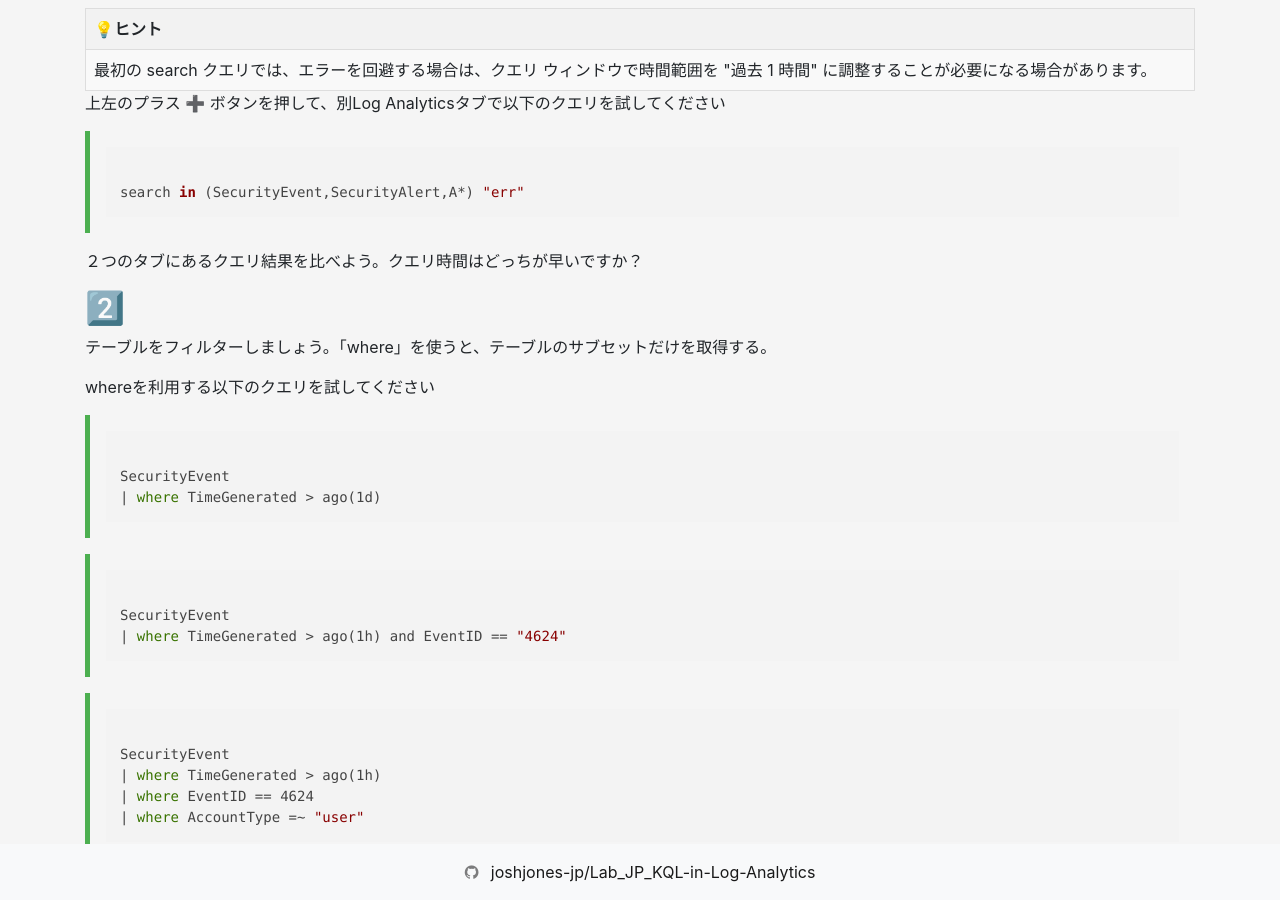
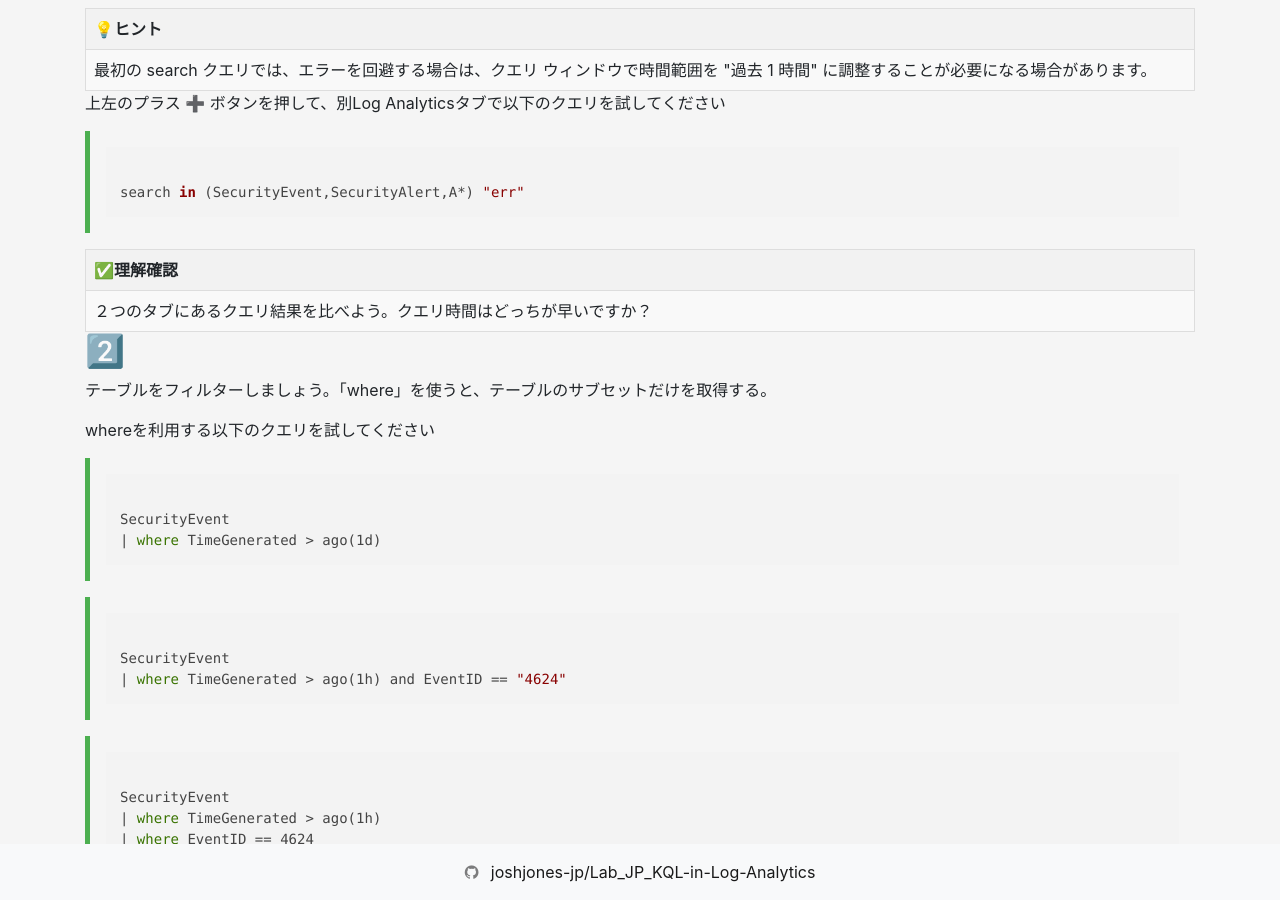
Before and after one commit to joshjones-jp/Lab_JP_KQL-in-Log-Analytics, a Jekyll site: the page built from KQL-LA演習.md, in a window 1280 px wide and 900 px high, scrolled down 6151 px. Built offline with Jekyll 4.4.1, drawn with Linux system fonts in a browser that asks for light colours; nearby versions of some CDN libraries.

Commit message:
Update KQL-LA演習.md

```diff
--- a/KQL-LA演習.md
+++ b/KQL-LA演習.md
@@ -129,6 +129,7 @@ Log Analytics ワークスペースは、すべての Azure および Azure 以
 
 # 演習：Microsoft Sentinel用の KQL
 
+
 ## **1️⃣**
 以下のクエリをコピーして、クエリウィンドウに使用してください
 
@@ -142,6 +143,7 @@ search "err"
 </code></pre>
 </div>
 
+
 <table>
   <tr>
     <th>💡ヒント</th>
@@ -151,7 +153,9 @@ search "err"
   </tr>
 </table>
 
+
 上左のプラス ➕ ボタンを押して、別Log Analyticsタブで以下のクエリを試してください
+
 
 <div class="code-container">
 <link rel="stylesheet" href="//cdnjs.cloudflare.com/ajax/libs/highlight.js/10.7.2/styles/default.min.css">
@@ -163,13 +167,21 @@ search in (SecurityEvent,SecurityAlert,A*) "err"
 </div>
 
 
-２つのタブにあるクエリ結果を比べよう。クエリ時間はどっちが早いですか？
+<table>
+  <tr>
+    <th>✅理解確認</th>
+  </tr>
+  <tr>
+    <td>２つのタブにあるクエリ結果を比べよう。クエリ時間はどっちが早いですか？</td>
+  </tr>
+</table>
 
 ## **2️⃣**
 
 テーブルをフィルターしましょう。「where」を使うと、テーブルのサブセットだけを取得する。
 
 whereを利用する以下のクエリを試してください
+
 
 <div class="code-container">
 <link rel="stylesheet" href="//cdnjs.cloudflare.com/ajax/libs/highlight.js/10.7.2/styles/default.min.css">
@@ -181,6 +193,7 @@ SecurityEvent
 </code></pre>
 </div>
 
+
 <div class="code-container">
 <link rel="stylesheet" href="//cdnjs.cloudflare.com/ajax/libs/highlight.js/10.7.2/styles/default.min.css">
 <script src="//cdnjs.cloudflare.com/ajax/libs/highlight.js/10.7.2/highlight.min.js"></script>
@@ -190,6 +203,7 @@ SecurityEvent
 | where TimeGenerated > ago(1h) and EventID == "4624"
 </code></pre>
 </div>
+
 
 <div class="code-container">
 <link rel="stylesheet" href="//cdnjs.cloudflare.com/ajax/libs/highlight.js/10.7.2/styles/default.min.css">
@@ -203,6 +217,7 @@ SecurityEvent
 </code></pre>
 </div>
 
+
 <div class="code-container">
 <link rel="stylesheet" href="//cdnjs.cloudflare.com/ajax/libs/highlight.js/10.7.2/styles/default.min.css">
 <script src="//cdnjs.cloudflare.com/ajax/libs/highlight.js/10.7.2/highlight.min.js"></script>
@@ -211,6 +226,7 @@ SecurityEvent
 SecurityEvent | where EventID in (4624, 4625)
 </code></pre>
 </div>
+
 
 <table>
   <tr>
```
